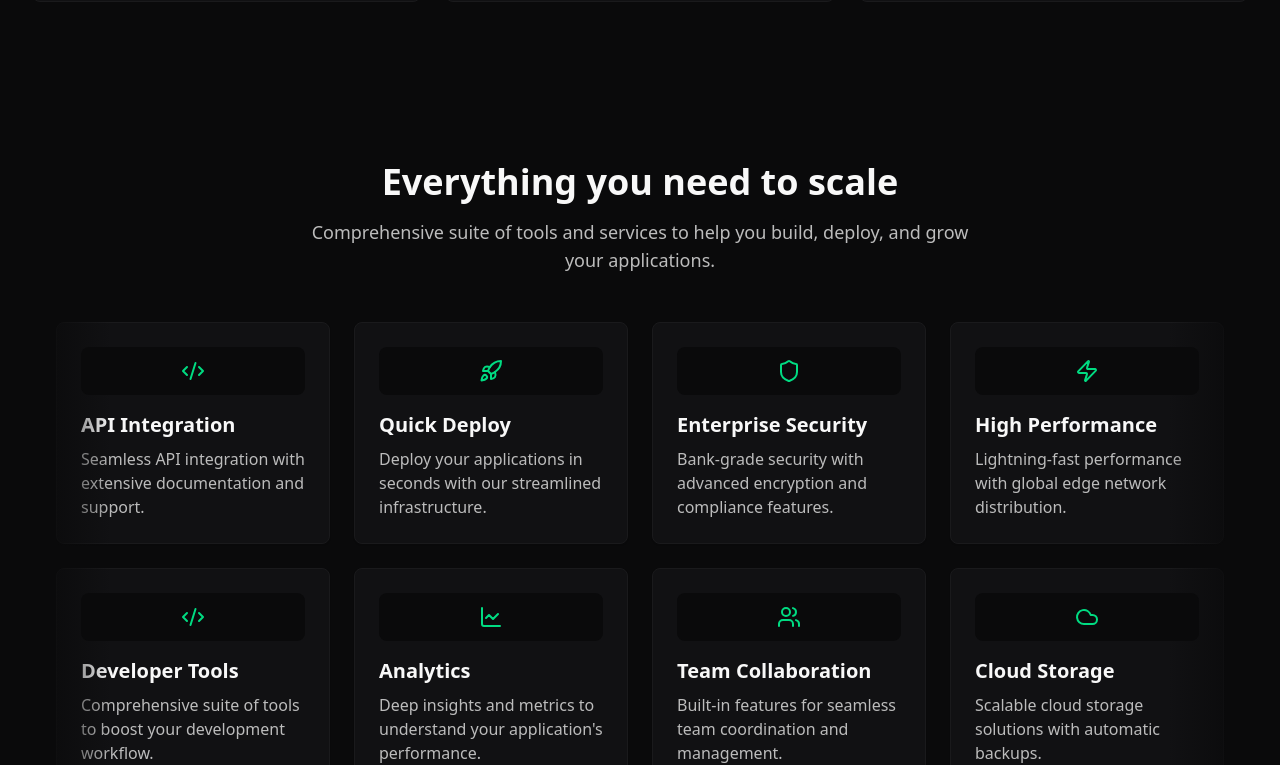
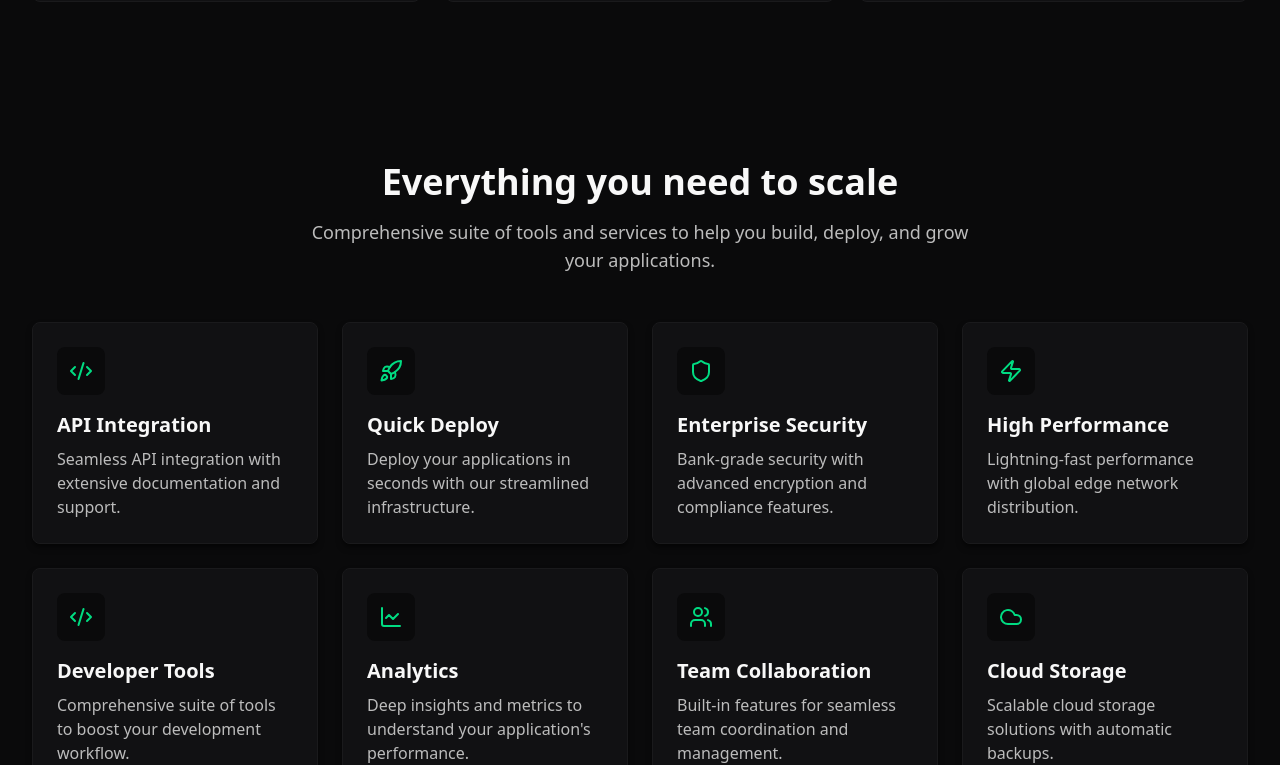
Before and after one commit to luizinhodavp041/orpheo-digital-4, a Next.js app: page / in a window 1280 px wide. Shown: the part 1680-2445 px from the top of the page. Built offline with nearby package versions, Linux system fonts and the light colour scheme.

Commit message:
cards services

```diff
--- a/src/app/page.tsx
+++ b/src/app/page.tsx
@@ -10,7 +10,7 @@ import { About } from "@/components/sections/About";
 
 export default function Home() {
   return (
-    <main className="bg-background">
+    <main>
       <Header />
       <Hero />
       <About />
--- a/src/components/sections/Services.tsx
+++ b/src/components/sections/Services.tsx
@@ -63,7 +63,10 @@ const services = [
 
 export function Services() {
   return (
-    <section className="py-20 bg-background">
+    <section
+      className="py-20 relative"
+      style={{ background: "var(--background)" }}
+    >
       <div className="max-w-7xl mx-auto px-4 sm:px-6 lg:px-8">
         <div className="text-center mb-12">
           <h2 className="text-3xl md:text-4xl font-bold mb-4">
@@ -75,26 +78,30 @@ export function Services() {
           </p>
         </div>
 
-        <div className="relative">
-          {/* Gradient Fade Effect */}
-          <div className="absolute left-0 top-0 bottom-0 w-20 bg-gradient-to-r from-background to-transparent z-10"></div>
-          <div className="absolute right-0 top-0 bottom-0 w-20 bg-gradient-to-l from-background to-transparent z-10"></div>
-
         {/* Grid Container */}
-          <div className="grid grid-cols-1 md:grid-cols-2 lg:grid-cols-3 xl:grid-cols-4 gap-6 mx-6">
+        <div className="grid grid-cols-1 md:grid-cols-2 lg:grid-cols-3 xl:grid-cols-4 gap-6">
           {services.map((service, index) => (
             <Card
               key={index}
-                className="flex flex-col p-6 bg-background-secondary border-border hover:border-accent transition-colors duration-300"
+              className="relative flex flex-col p-6 bg-background-secondary border-border hover:border-accent transition-colors duration-300 overflow-hidden"
+              style={{
+                boxShadow:
+                  "0 4px 6px -1px rgba(0, 0, 0, 0.5), 0 2px 4px -1px rgba(0, 0, 0, 0.3)",
+              }}
             >
+              {/* Gradientes dentro do card */}
+              <div className="absolute left-0 top-0 bottom-0 w-8 bg-gradient-to-r from-[#111113] to-transparent z-10"></div>
+              <div className="absolute right-0 top-0 bottom-0 w-8 bg-gradient-to-l from-[#111113] to-transparent z-10"></div>
+
+              <div className="relative z-20">
                 <div className="rounded-lg p-3 bg-background inline-flex items-center justify-center mb-4">
                   {service.icon}
                 </div>
                 <h3 className="text-xl font-semibold mb-2">{service.title}</h3>
                 <p className="text-text-secondary">{service.description}</p>
+              </div>
             </Card>
           ))}
-          </div>
         </div>
       </div>
     </section>
```
Lines whose indentation alone changed are shown as unchanged.
